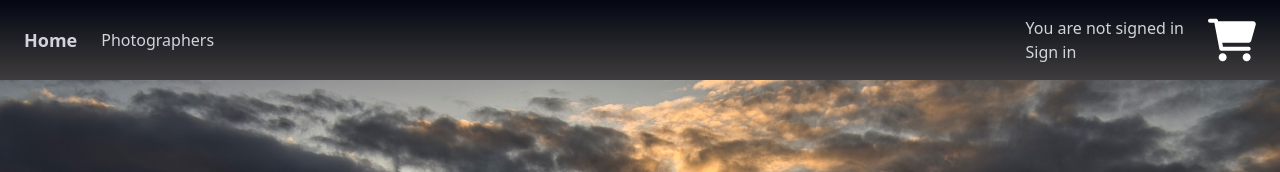
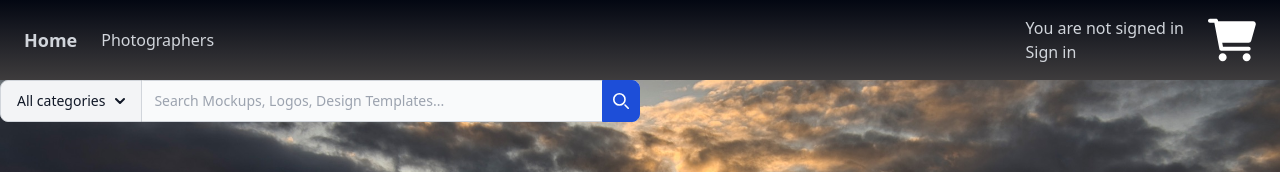
Before and after one commit to JoakimSP/myImages-next, a Next.js app: page / in a window 1280 px wide. Shown: the top 172 px of the page. Built offline with nearby package versions, Linux system fonts and the light colour scheme; no server answers.

Commit message:
Add UI for searchbar

```diff
--- a/components/searchbar.js
+++ b/components/searchbar.js
@@ -1,28 +1,59 @@
-import React, { useState } from 'react';
+import { useState } from "react"
 
 function SearchBar() {
-  const [category, setCategory] = useState("Category 1");
+  const [view, setView] = useState("hidden")
+  const [categorie, setCategorie] = useState("All categories")
+  const toggleDropDown = () => {
+    if(view == ""){
+      setView("hidden")
+    }
+    else {
+      setView("")
+    }
+  }
+
+ console.log(categorie)
 
   return (
-    <div className="flex items-center">
-      <select
-        className="border rounded p-2 mr-2"
-        value={category}
-        onChange={(e) => setCategory(e.target.value)}
-      >
-        <option value="Category 1">Category 1</option>
-        <option value="Category 2">Category 2</option>
-        <option value="Category 3">Category 3</option>
-        <option value="Category 4">Category 4</option>
-      </select>
 
-      <input
-        className="border rounded p-2"
-        type="text"
-        placeholder={`Search in ${category}`}
-      />
-    </div>
-  );
+    <form className="w-1/2">
+      <div className="flex relative">
+        <label htmlFor="search-dropdown" className="mb-2 text-sm font-medium text-gray-900 sr-only dark:text-white">Your Email</label>
+        <button onClick={toggleDropDown}  className="flex-shrink-0 z-10 inline-flex items-center py-2.5 px-4 text-sm font-medium text-center text-gray-900 bg-gray-100 border border-gray-300 rounded-l-lg hover:bg-gray-200 focus:ring-4 focus:outline-none focus:ring-gray-100 dark:bg-gray-700 dark:hover:bg-gray-600 dark:focus:ring-gray-700 dark:text-white dark:border-gray-600" type="button">{categorie}<svg className="w-2.5 h-2.5 ml-2.5" aria-hidden="true" xmlns="http://www.w3.org/2000/svg" fill="none" viewBox="0 0 10 6">
+          <path stroke="currentColor" strokeLinecap="round" strokeLinejoin="round" strokeWidth="2" d="m1 1 4 4 4-4" />
+        </svg></button>
+        <div className={`z-10 absolute top-11 ${view} bg-white divide-y divide-gray-100 rounded-lg shadow w-44 dark:bg-gray-700`}>
+          <ul className="py-2 text-sm text-gray-700 dark:text-gray-200" aria-labelledby="dropdown-button">
+          <li>
+              <button onClick={() => setCategorie("All categories")} type="button" className="inline-flex w-full px-4 py-2 hover:bg-gray-100 dark:hover:bg-gray-600 dark:hover:text-white">All categories</button>
+            </li>
+            <li>
+              <button onClick={() => setCategorie("Sunset")} type="button" className="inline-flex w-full px-4 py-2 hover:bg-gray-100 dark:hover:bg-gray-600 dark:hover:text-white">Sunset</button>
+            </li>
+            <li>
+              <button onClick={() => setCategorie("Flowers")} type="button" className="inline-flex w-full px-4 py-2 hover:bg-gray-100 dark:hover:bg-gray-600 dark:hover:text-white">Flowers</button>
+            </li>
+            <li>
+              <button onClick={() => setCategorie("Family")} type="button" className="inline-flex w-full px-4 py-2 hover:bg-gray-100 dark:hover:bg-gray-600 dark:hover:text-white">Family</button>
+            </li>
+            <li>
+              <button onClick={() => setCategorie("People")} type="button" className="inline-flex w-full px-4 py-2 hover:bg-gray-100 dark:hover:bg-gray-600 dark:hover:text-white">People</button>
+            </li>
+          </ul>
+        </div>
+        <div className="relative w-full">
+          <input type="search" id="search-dropdown" className="block p-2.5 w-full z-20 text-sm text-gray-900 bg-gray-50 rounded-r-lg border-l-gray-50 border-l-2 border border-gray-300 focus:ring-blue-500 focus:border-blue-500 dark:bg-gray-700 dark:border-l-gray-700  dark:border-gray-600 dark:placeholder-gray-400 dark:text-white dark:focus:border-blue-500" placeholder="Search Mockups, Logos, Design Templates..." required/>
+            <button type="submit" className="absolute top-0 right-0 p-2.5 text-sm font-medium h-full text-white bg-blue-700 rounded-r-lg border border-blue-700 hover:bg-blue-800 focus:ring-4 focus:outline-none focus:ring-blue-300 dark:bg-blue-600 dark:hover:bg-blue-700 dark:focus:ring-blue-800">
+              <svg className="w-4 h-4" aria-hidden="true" xmlns="http://www.w3.org/2000/svg" fill="none" viewBox="0 0 20 20">
+                <path stroke="currentColor" strokeLinecap="round" strokeLinejoin="round" strokeWidth="2" d="m19 19-4-4m0-7A7 7 0 1 1 1 8a7 7 0 0 1 14 0Z" />
+              </svg>
+              <span className="sr-only">Search</span>
+            </button>
+        </div>
+      </div>
+    </form>
+
+  )
 }
 
 export default SearchBar;
```
